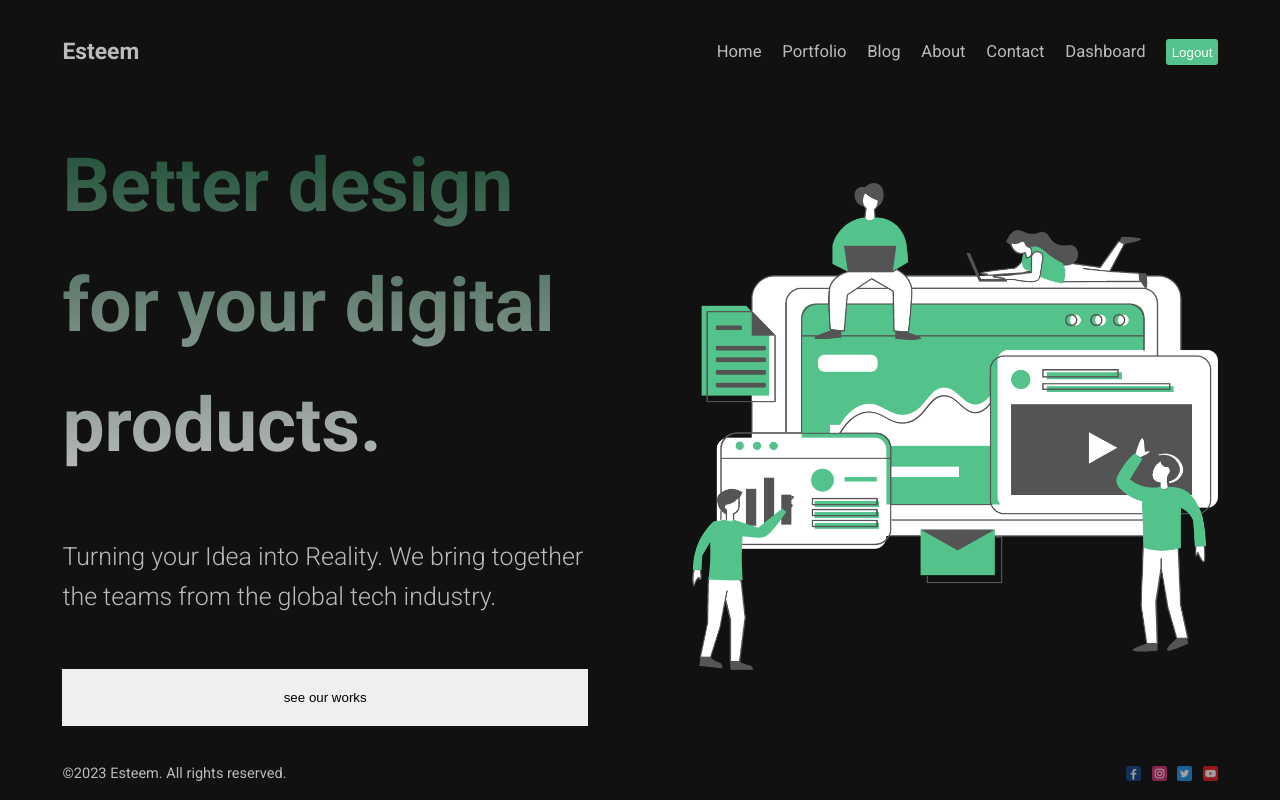
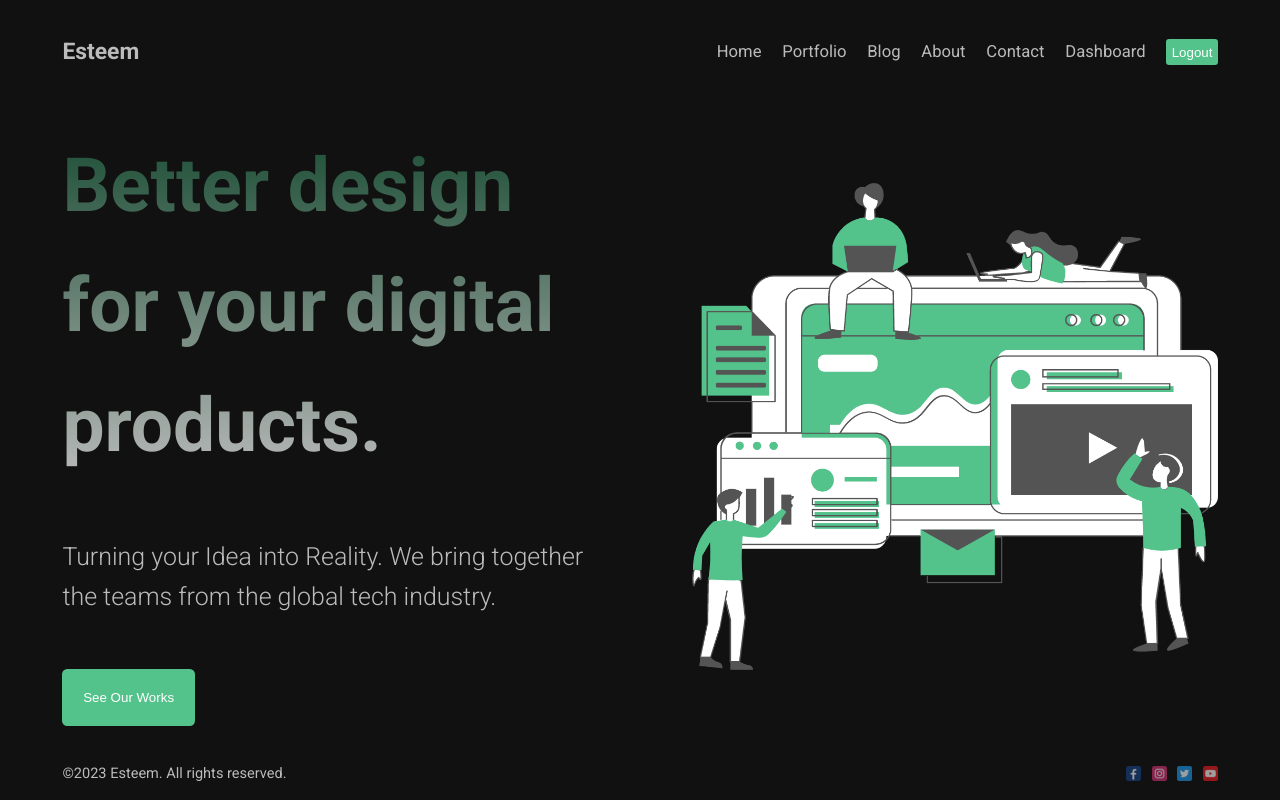
Before and after one commit to esteemayo/next_13, a Next.js app: page / in a window 1280 px wide. Built offline with nearby package versions, Linux system fonts and the light colour scheme.

Commit message:
feat: add styling

```diff
--- a/src/app/page.module.scss
+++ b/src/app/page.module.scss
@@ -24,7 +24,12 @@
     .button {
       display: inline-block;
       border: none;
+      text-transform: capitalize;
+      width: max-content;
       padding: 2rem;
+      background-color: #53c28b;
+      color: #fff;
+      border-radius: 0.5rem;
     }
 
     .img {
```
